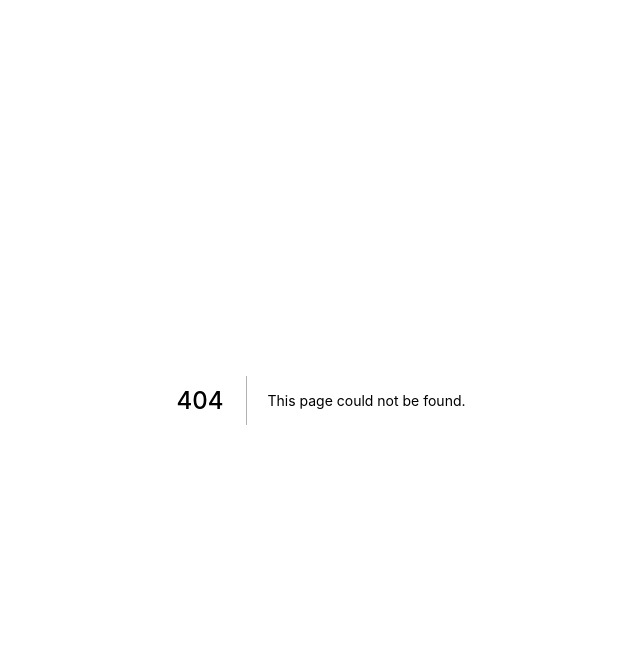
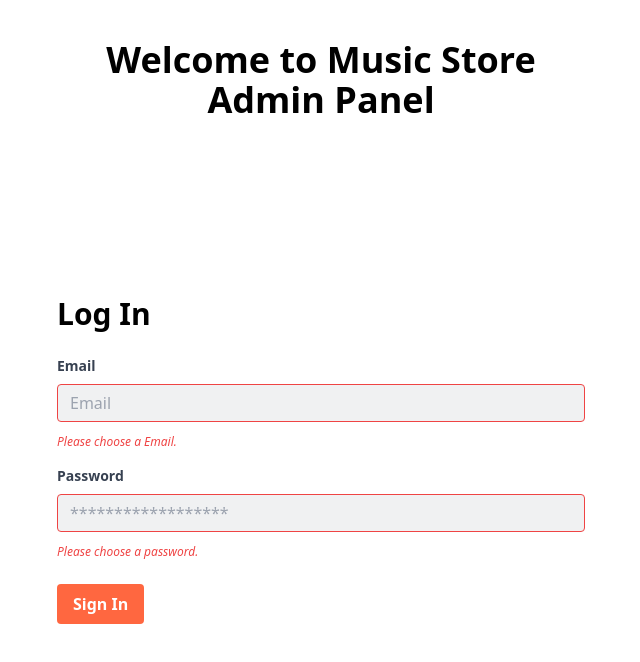
Before and after one commit to samueladitia95/music-store-admin, a Next.js app: page /login in a window 1280 px wide. Before the commit this address had no page. Shown: the top 662 px of the page, without its empty margins (319-959 px from the left). Built offline with nearby package versions, Linux system fonts and the light colour scheme.

Commit message:
Add Login page

```diff
--- /dev/null
+++ b/pages/login/index.tsx
@@ -0,0 +1,53 @@
+const Login = () => {
+  return (
+    <div className="h-screen w-screen">
+      <div className="container py-10 max-w-xl h-screen flex flex-col space-y-44 items-stretch">
+        <div className="text-4xl font-bold text-center">
+          <p>Welcome to Music Store</p>
+          <p>Admin Panel</p>
+        </div>
+        <div>
+          <p className="text-3xl font-semibold">Log In</p>
+          <form className="pt-6 pb-8 mb-4">
+            <div className="mb-4">
+              <label className="block text-gray-700 text-sm font-bold mb-2">
+                Email
+              </label>
+              <input
+                className="focus:outline-none border rounded w-full py-2 px-3 text-gray-700 leading-tight mb-3 bg-bLightSecondary border-red-500"
+                type="email"
+                placeholder="Email"
+              />
+              <p className="text-red-500 text-xs italic">
+                Please choose a Email.
+              </p>
+            </div>
+            <div className="mb-6">
+              <label className="block text-gray-700 text-sm font-bold mb-2">
+                Password
+              </label>
+              <input
+                className="focus:outline-none border rounded w-full py-2 px-3 text-gray-700 leading-tight mb-3 bg-bLightSecondary border-red-500"
+                type="password"
+                placeholder="******************"
+              />
+              <p className="text-red-500 text-xs italic">
+                Please choose a password.
+              </p>
+            </div>
+            <div className="flex items-center justify-between">
+              <button
+                className="bg-accent1 text-white font-bold py-2 px-4 rounded"
+                type="submit"
+              >
+                Sign In
+              </button>
+            </div>
+          </form>
+        </div>
+      </div>
+    </div>
+  );
+};
+
+export default Login;
```
